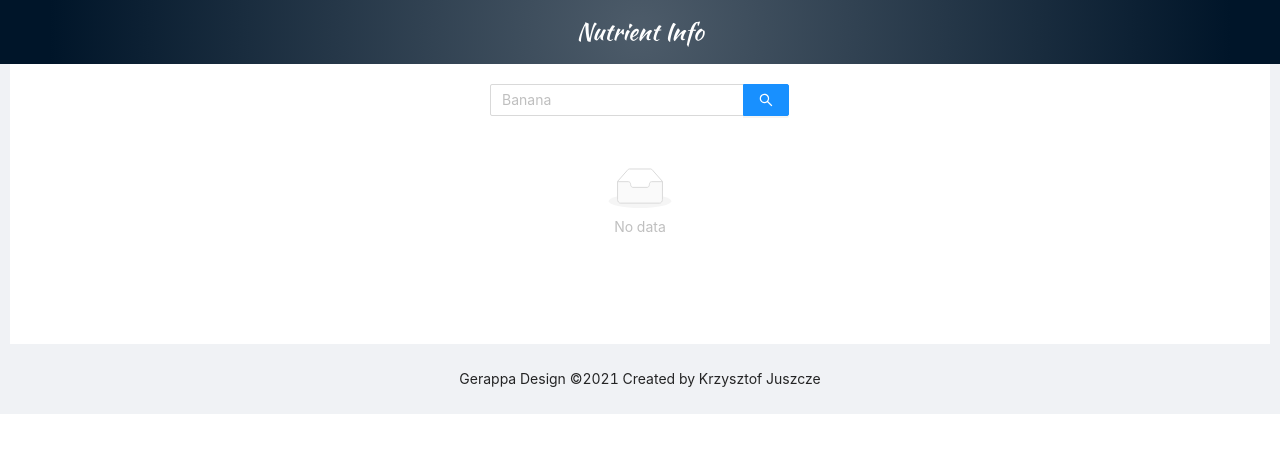
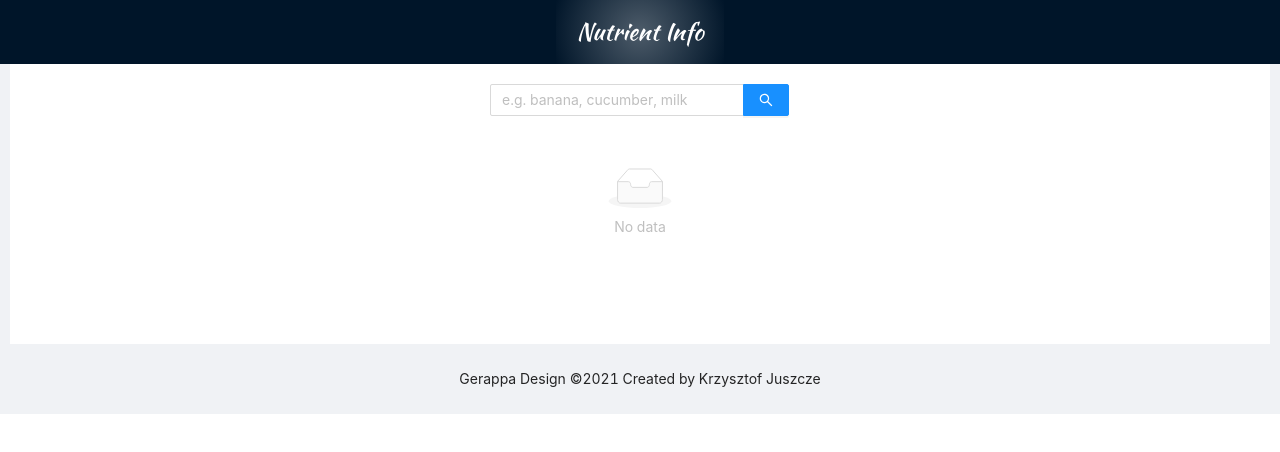
Before and after one commit to Gerappa92/NutrientInfo, a React (Create React App) app in the folder src/UI/: page / in a window 1280 px wide. Shown: the top 452 px of the page. Built offline with nearby package versions, Linux system fonts and the light colour scheme.

Commit message:
added router

```diff
--- a/src/UI/src/components/FoodNutrientsListItem/FoodNutrientsListItem.jsx
+++ b/src/UI/src/components/FoodNutrientsListItem/FoodNutrientsListItem.jsx
@@ -1,5 +1,7 @@
 import { Table, Card, Typography, Divider } from "antd";
 import { useState } from "react";
+import { BarChartOutlined } from "@ant-design/icons";
+import { Link } from "react-router-dom";
 
 const { Title, Text } = Typography;
 
@@ -122,6 +124,11 @@ export const FoodNutrientsListItem = ({ food }) => {
         tabList={tabList}
         style={{ width: "350px", margin: "10px" }}
         onTabChange={(key) => setTab(key)}
+        actions={[
+          <Link to={`/food-details/${food.id}`}>
+            <BarChartOutlined key="food-details" />
+          </Link>,
+        ]}
       >
         <Title level={4}>{food.name}</Title>
         <Text type="secondary">{food.brandName ?? food.dataSourceName}</Text>
--- a/src/UI/src/layout/Simple/LayoutSimple.jsx
+++ b/src/UI/src/layout/Simple/LayoutSimple.jsx
@@ -1,5 +1,7 @@
 import { Layout } from "antd";
+import { BrowserRouter as Router, Switch, Route, Link } from "react-router-dom";
 import SearchPage from "../../pages/SearchPage/SearchPage";
+import { FoodDetails } from "../../pages/FoodDetails/FoodDetails";
 import "./LayoutSimple.css";
 
 const { Header, Content, Footer } = Layout;
@@ -7,14 +9,25 @@ const { Header, Content, Footer } = Layout;
 function LayoutSimple(params) {
   return (
     <Layout className="layout">
+      <Router>
         <Header className="header">
+          <Link to="/">
             <div className="logo">Nutrient Info</div>
+          </Link>
         </Header>
         <Content style={{ padding: "0 10px" }}>
+          <Switch>
+            <Route path="/food-details/:foodId">
+              <FoodDetails></FoodDetails>
+            </Route>
+            <Route path="/">
               <div className="site-layout-content">
                 <SearchPage></SearchPage>
               </div>
+            </Route>
+          </Switch>
         </Content>
+      </Router>
       <Footer style={{ textAlign: "center" }}>
         Gerappa Design ©2021 Created by Krzysztof Juszcze
       </Footer>
--- a/src/UI/src/pages/SearchPage/SearchPage.jsx
+++ b/src/UI/src/pages/SearchPage/SearchPage.jsx
@@ -61,7 +61,7 @@ function SearchPage() {
       <div>
         <Search
           className="food-search"
-          placeholder="Banana"
+          placeholder="e.g. banana, cucumber, milk"
           onSearch={onSearch}
           enterButton
           allowClear
```
Lines whose indentation alone changed are shown as unchanged.
